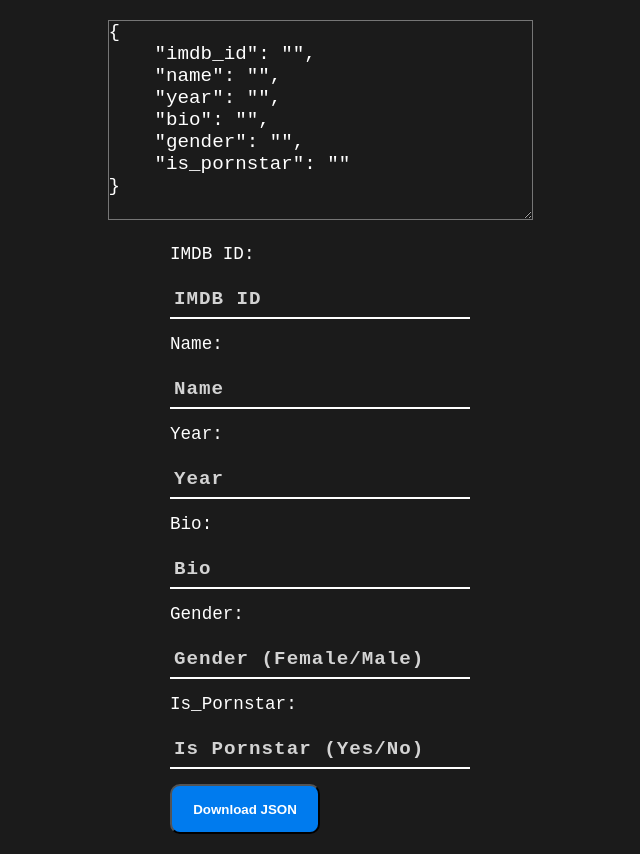
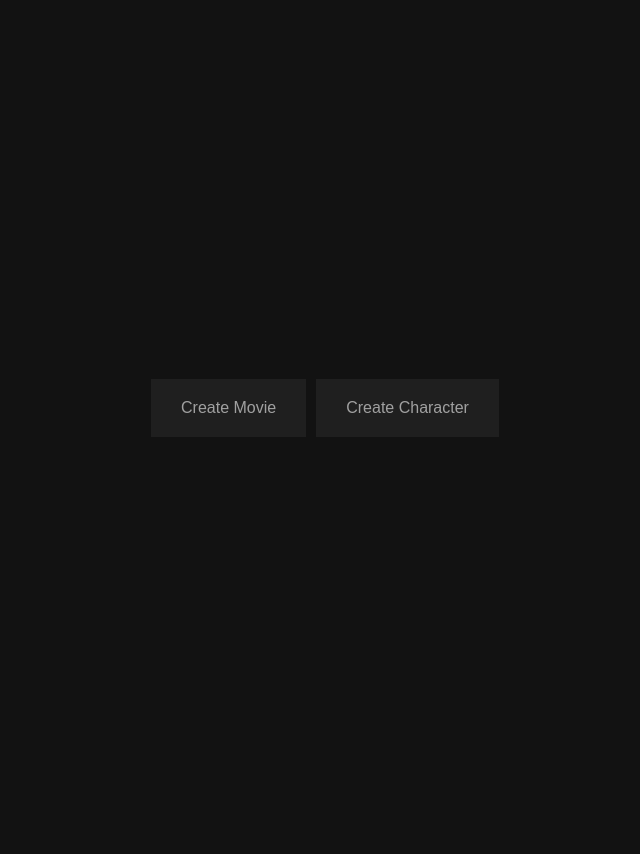
Before and after one commit to InfernoX-X/infernox-x.github.io, a plain HTML site: page index.html in a window 1280 px wide. Shown: the whole page, without its empty margins (320-960 px from the left). After the commit the page ends 816 px from the top, so only its background shows below. Drawn offline with Linux system fonts and the light colour scheme.

Commit message:
Update index.html

```diff
--- a/index.html
+++ b/index.html
@@ -1,137 +1,48 @@
 <!DOCTYPE html>
 <html lang="en">
 <head>
-    <meta charset="UTF-8">
-    <meta name="viewport" content="width=device-width, initial-scale=1.0">
-    <title>Data Entry Viewer</title>
-    <link rel="stylesheet" href="./style.css">
+  <meta charset="UTF-8">
+  <meta name="viewport" content="width=device-width, initial-scale=1.0">
+  <title>Data Creator</title>
 </head>
 <body>
 
-    <div class="container">
-        <div class="left_container">
-            <textarea id="jsonTextarea" placeholder="Enter JSON here..." rows="10" cols="30">{
-    "imdb_id": "",
-    "name": "",
-    "year": "",
-    "bio": "",
-    "gender": "",
-    "is_pornstar": ""
-}</textarea>
-        </div>
+  <style>
+    body{
+      background-color: #121212;
+      display: flex;
+      align-items: center;
+      justify-content: center;
+      min-height: 100vh;
+    }
+    .container {
+      display: flex;
+      align-items: center;
+      justify-content: center;
+      height: 100px;
+    }
+    .container a{
+      background-color: rgb(41, 41, 41);
+      padding: 20px 30px;
+      color: white;
+      margin-left: 10px;
+      text-decoration: none;
+      font-family: Arial, Helvetica, sans-serif;
+      opacity: 0.6;
+      transition: all 0.3s ease;
+    }
+    a:hover{
+      opacity: 1;
+    }
+  </style>
 
-        <div class="right_container">
-            <div class="row">
-                <p>IMDB ID:</p>
-                <input type="text" id="imdb_id" placeholder="IMDB ID" required>
-            </div>
-            <div class="row">
-                <p>Name:</p>
-                <input type="text" id="name" placeholder="Name" required>
-            </div>
-            <div class="row">
-                <p>Year:</p>
-                <input type="text" id="year" placeholder="Year" required>
-            </div>
-            <div class="row">
-                <p>Bio:</p>
-                <input type="text" id="bio" placeholder="Bio" required>
-            </div>
-            <div class="row">
-                <p>Gender:</p>
-                <input type="text" id="gender" placeholder="Gender (Female/Male)" required>
-            </div>
-            <div class="row">
-                <p>Is_Pornstar:</p>
-                <input type="text" id="is_pornstar" placeholder="Is Pornstar (Yes/No)" required>
-            </div>
+  <div class="container">
+    <a href="./movies.html">Create Movie</a>
+    <a href="./characters.html">Create Character</a>
+  </div>
 
-            <div class="row"></div>
-                <button id="downloadBtn">Download JSON</button>
-            </div>
 
-        </div>
-    </div>
 
-    <script>
-        const textarea = document.getElementById("jsonTextarea");
-        const inputs = {
-            imdb_id: document.getElementById("imdb_id"),
-            name: document.getElementById("name"),
-            year: document.getElementById("year"),
-            bio: document.getElementById("bio"),
-            gender: document.getElementById("gender"),
-            is_pornstar: document.getElementById("is_pornstar")
-        };
-
-        // Convert object keys to lowercase for case-insensitive matching
-        function convertKeysToLowerCase(obj) {
-            const lowerCaseObj = {};
-            for (const key in obj) {
-                lowerCaseObj[key.toLowerCase()] = obj[key];
-            }
-            return lowerCaseObj;
-        }
-
-        // Function to update input fields from the JSON in the textarea
-        function updateInputsFromJson() {
-            try {
-                const data = JSON.parse(textarea.value);
-                const normalizedData = convertKeysToLowerCase(data); // Convert keys to lowercase
-
-                inputs.imdb_id.value = normalizedData.imdb_id || '';
-                inputs.name.value = normalizedData.name || '';
-                inputs.year.value = normalizedData.year || '';
-                inputs.bio.value = normalizedData.bio || '';
-                inputs.gender.value = normalizedData.gender || '';
-                inputs.is_pornstar.value = normalizedData.is_pornstar || '';
-            } catch (error) {
-                console.error('Invalid JSON', error);
-            }
-        }
-
-        function updateJsonFromInputs() {
-            const data = {
-                imdb_id: inputs.imdb_id.value,
-                name: inputs.name.value,
-                year: inputs.year.value,
-                // Remove all double quotes from bio
-                bio: inputs.bio.value.replace(/"/g, "'"), // Sanitizing bio to remove quotes
-                gender: inputs.gender.value,
-                is_pornstar: inputs.is_pornstar.value
-            };
-            textarea.value = JSON.stringify(data, null, 4); // Pretty print the JSON
-        }
-
-        // Initialize the input fields from the JSON in the textarea when the page loads
-        updateInputsFromJson();
-
-        // Update the input fields when the textarea changes
-        textarea.addEventListener('input', updateInputsFromJson);
-
-        // Update the textarea when any input field changes
-        Object.values(inputs).forEach(input => {
-            input.addEventListener('input', updateJsonFromInputs);
-        });
-
-        // Function to download the JSON as a file
-        function downloadJson() {
-            const jsonData = textarea.value; // Get the JSON from textarea
-            const nameValue = inputs.name.value.trim() || 'default'; // Get the name field value for the filename, or use 'default'
-            const blob = new Blob([jsonData], { type: "application/json" });
-            const url = URL.createObjectURL(blob);
-            const a = document.createElement('a');
-            a.href = url;
-            a.download = `${nameValue}.json`; // Set the filename to the name value
-            document.body.appendChild(a);
-            a.click();
-            document.body.removeChild(a);
-        }
-
-        // Download button click event
-        document.getElementById('downloadBtn').addEventListener('click', downloadJson);
-
-    </script>
 
 </body>
 </html>
```
